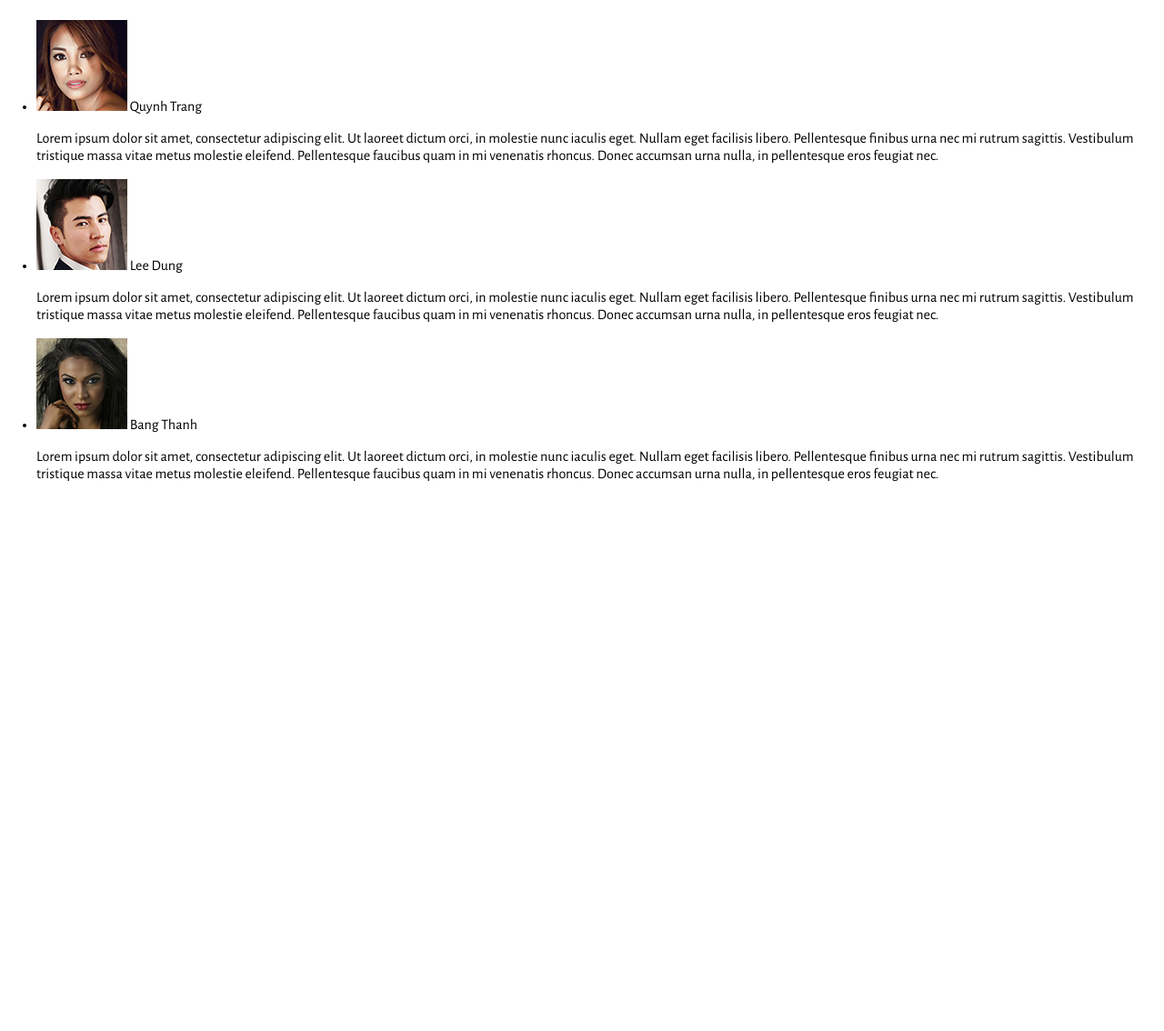
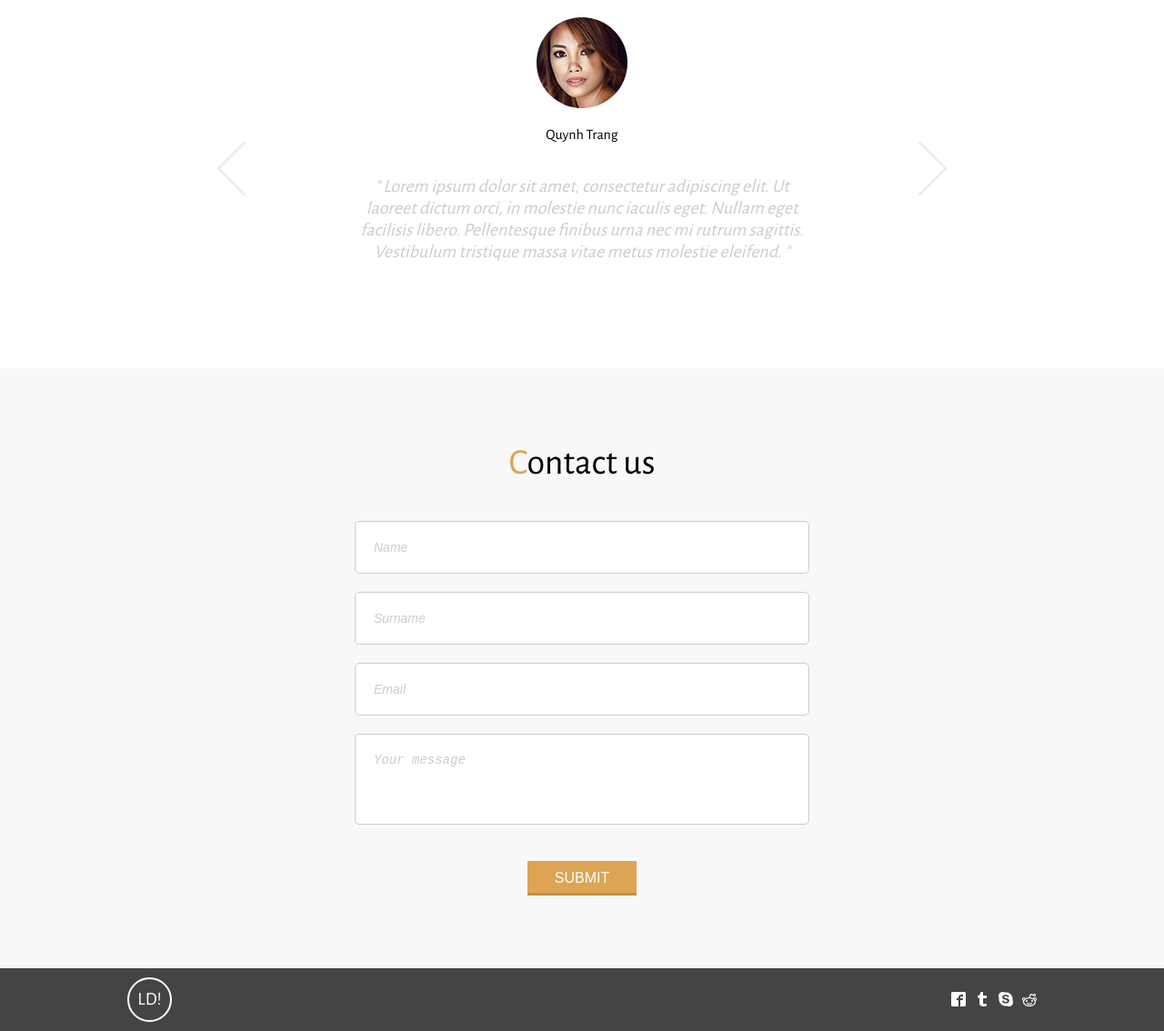
Before and after one commit to lmdung/responsiveWeb-Css-Html, a plain HTML site: page index.html in a window 1280 px wide. Shown: the part 1880-3014 px from the top of the page at 91% size. Before the commit the page ends 2507 px from the top, so only its background shows below. Drawn offline with nearby package versions, Linux system fonts and the light colour scheme; files whose address does not match are found by name.

Commit message:
create structure website

```diff
--- a/css/style.css
+++ b/css/style.css
@@ -178,6 +178,145 @@ header nav ul.aw-navigation li a:hover::after {
   width: 0;
   height: 0;
 }
+
+/* Testimonials */
+#aw-testimonials {
+  display: flex;
+  flex-direction: column;
+  align-items: center;
+}
+.aw-testimonials {
+  max-width: 500px;
+  position: relative;
+}
+.aw-testimonials ul {
+  list-style-type: none;
+  display: flex;
+  overflow: hidden;
+  padding: 0;
+}
+.aw-testimonials ul li {
+  min-width: 100%;
+  display: flex;
+  flex-direction: column;
+  align-items: center;
+  justify-content: center;
+}
+.aw-testimonials ul li .aw-user-data img {
+  border-radius: 100%;
+}
+.aw-testimonials ul li .aw-user-data span {
+  display: block;
+  margin: 15px 0;
+  text-align: center;
+}
+.aw-testimonials ul li > p {
+  text-align: center;
+  color: #ccc;
+  font-style: italic;
+  font-size: 20px;
+}
+.aw-testimonials .aw-arrow {
+  position: absolute;
+  top: 50%;
+  display: inline-block;
+  border: solid #eee;
+  padding: 20px;
+  border-width: 0 3px 3px 0;
+  cursor: pointer;
+  transition: border-color .3s ease;
+  -webkit-transition: border-color .3s ease;
+}
+.aw-testimonials .aw-arrow.aw-arrow-left {
+  transform: rotate(135deg);
+  -webkit-transform: rotate(135deg);
+  right: 120%;
+}
+.aw-testimonials .aw-arrow.aw-arrow-right {
+  transform: rotate(-45deg);
+  -webkit-transform: rotate(-45deg);
+  left: 120%;
+}
+.aw-testimonials .aw-arrow:hover {
+  border-color: #dca453;
+}
+
+/* Contact */
+#aw-contact {
+  background-color: #f8f8f8;
+}
+#aw-contact form {
+  display: flex;
+  flex-direction: column;
+  max-width: 500px;
+  align-items: center;
+  margin: 0 auto;
+}
+#aw-contact form input:not([type="submit"]),
+#aw-contact form textarea {
+  width: 100%;
+  box-sizing: border-box;
+  padding: 20px;
+  margin-bottom: 20px;
+  outline: none;
+  border: 1px solid #ccc;
+  border-radius: 5px;
+  font-size: 14px;
+}
+#aw-contact form textarea {
+  resize: none;
+  height: 100px;
+}
+#aw-contact form *::placeholder {
+  color: #ccc;
+  font-style: italic;
+}
+#aw-contact form input[type=submit] {
+  border: none;
+  padding: 10px 30px;
+  color: #fff;
+  background-color: #dca453;
+  cursor: pointer;
+  font-size: 16px;
+  margin-top: 20px;
+  box-shadow: inset 0px -3px 0px 0px #c1914c;
+  outline: none;
+  text-transform: uppercase;
+  transition: all .3s ease;
+  -webkit-transition: all .3s ease;
+}
+#aw-contact form input[type=submit]:hover {
+  color: #f5f5f5;
+  box-shadow: inset 0px -3px 0px 0px #a27c47;
+}
+
+/* Footer */
+footer {
+  background: #444;
+  padding: 10px 0;
+}
+footer .aw-logo {
+  height: 45px;
+  width: 45px;
+  font-size: 20px;
+}
+footer .aw-social-icons {
+  display: flex;
+  list-style-type: none;
+}
+footer .aw-social-icons li {
+  margin-left: 10px;
+
+}
+footer .aw-social-icons li a {
+  color: #fff;
+  display: flex;
+  -webkit-transition: opacity .3s ease;
+  transition: opacity .3s ease;
+}
+footer .aw-social-icons li a:hover {
+  opacity: .7;
+}
 /* animation */
 .aw-pulsate {
   -webkit-animation: pulsate 3s ease-in-out;
--- a/index.html
+++ b/index.html
@@ -33,10 +33,10 @@
     </header>
 
     <!-- Main content -->
-    <>
+    <section>
 
       <!--About us-->
-      <section id="aw-about" class="aw-container aw-section ">
+      <section id="aw-about" class="aw-container aw-section">
         <h3>About us</h3>
         <div class="aw-column">
           <i class="icon-trophy"></i>
@@ -78,16 +78,16 @@
       <!--Testimonials-->
       <section id="aw-testimonials" class="aw-section">
         <h3>Awesome testimonials</h3>
-        <ul class="aw-testimonials">
+        <div class="aw-testimonials">
+          <ul >
             <li>
               <div class="aw-user-data">
                 <img src="./img/users/user-1.jpg" alt="">
                 <span>Quynh Trang</span>
               </div>
-            <p>Lorem ipsum dolor sit amet, consectetur adipiscing elit.
+              <p>" Lorem ipsum dolor sit amet, consectetur adipiscing elit.
                 Ut laoreet dictum orci, in molestie nunc iaculis eget. Nullam eget facilisis libero.
-              Pellentesque finibus urna nec mi rutrum sagittis. Vestibulum tristique massa vitae metus molestie eleifend.
-              Pellentesque faucibus quam in mi venenatis rhoncus. Donec accumsan urna nulla, in pellentesque eros feugiat nec.
+                Pellentesque finibus urna nec mi rutrum sagittis. Vestibulum tristique massa vitae metus molestie eleifend. "
               </p>
             </li>
             <li>
@@ -95,10 +95,9 @@
                 <img src="./img/users/user-2.jpg" alt="">
                 <span>Lee Dung</span>
               </div>
-            <p>Lorem ipsum dolor sit amet, consectetur adipiscing elit.
+              <p>" Lorem ipsum dolor sit amet, consectetur adipiscing elit.
                 Ut laoreet dictum orci, in molestie nunc iaculis eget. Nullam eget facilisis libero.
-              Pellentesque finibus urna nec mi rutrum sagittis. Vestibulum tristique massa vitae metus molestie eleifend.
-              Pellentesque faucibus quam in mi venenatis rhoncus. Donec accumsan urna nulla, in pellentesque eros feugiat nec.
+                Pellentesque finibus urna nec mi rutrum sagittis. Vestibulum tristique massa vitae metus molestie eleifend. "
               </p>
             </li>
             <li>
@@ -106,19 +105,41 @@
                 <img src="./img/users/user-3.jpg" alt="">
                 <span>Bang Thanh</span>
               </div>
-            <p>Lorem ipsum dolor sit amet, consectetur adipiscing elit.
+              <p>" Lorem ipsum dolor sit amet, consectetur adipiscing elit.
                 Ut laoreet dictum orci, in molestie nunc iaculis eget. Nullam eget facilisis libero.
-              Pellentesque finibus urna nec mi rutrum sagittis. Vestibulum tristique massa vitae metus molestie eleifend.
-              Pellentesque faucibus quam in mi venenatis rhoncus. Donec accumsan urna nulla, in pellentesque eros feugiat nec.
+                Pellentesque finibus urna nec mi rutrum sagittis. Vestibulum tristique massa vitae metus molestie eleifend. "
               </p>
             </li>
           </ul>
+          <i id="aw-testimonials-prev" class="aw-arrow aw-arrow-left"></i>
+          <i id="aw-testimonials-next" class="aw-arrow aw-arrow-right"></i>
+        </div>
+      </section>
+
+      <!-- Contact -->
+      <section id="aw-contact" class="aw-section">
+        <h3>Contact us</h3>
+        <form action="" method="">
+          <input type="text" placeholder="Name" name="name">
+          <input type="text" placeholder="Surname" name="surname">
+          <input type="text" placeholder="Email" name="email">
+          <textarea placeholder="Your message"></textarea>
+          <input type="submit" value="Submit">
+        </form>
       </section>
     </section>
 
     <!-- Website Footer -->
-    <footer>
-
+    <footer >
+      <div class="aw-container aw-align-center">
+        <a class="aw-logo aw-align-center" href="#">LD!</a>
+        <ul class="aw-social-icons">
+          <li><a href=""><i class="icon-facebook2"></i></a></li>
+          <li><a href=""><i class="icon-tumblr"></i></a></li>
+          <li><a href=""><i class="icon-skype"></i></a></li>
+          <li><a href=""><i class="icon-reddit"></i></a></li>
+        </ul>
+      </div>
     </footer>
   </body>
 </html>
```
Lines whose indentation alone changed are shown as unchanged.
